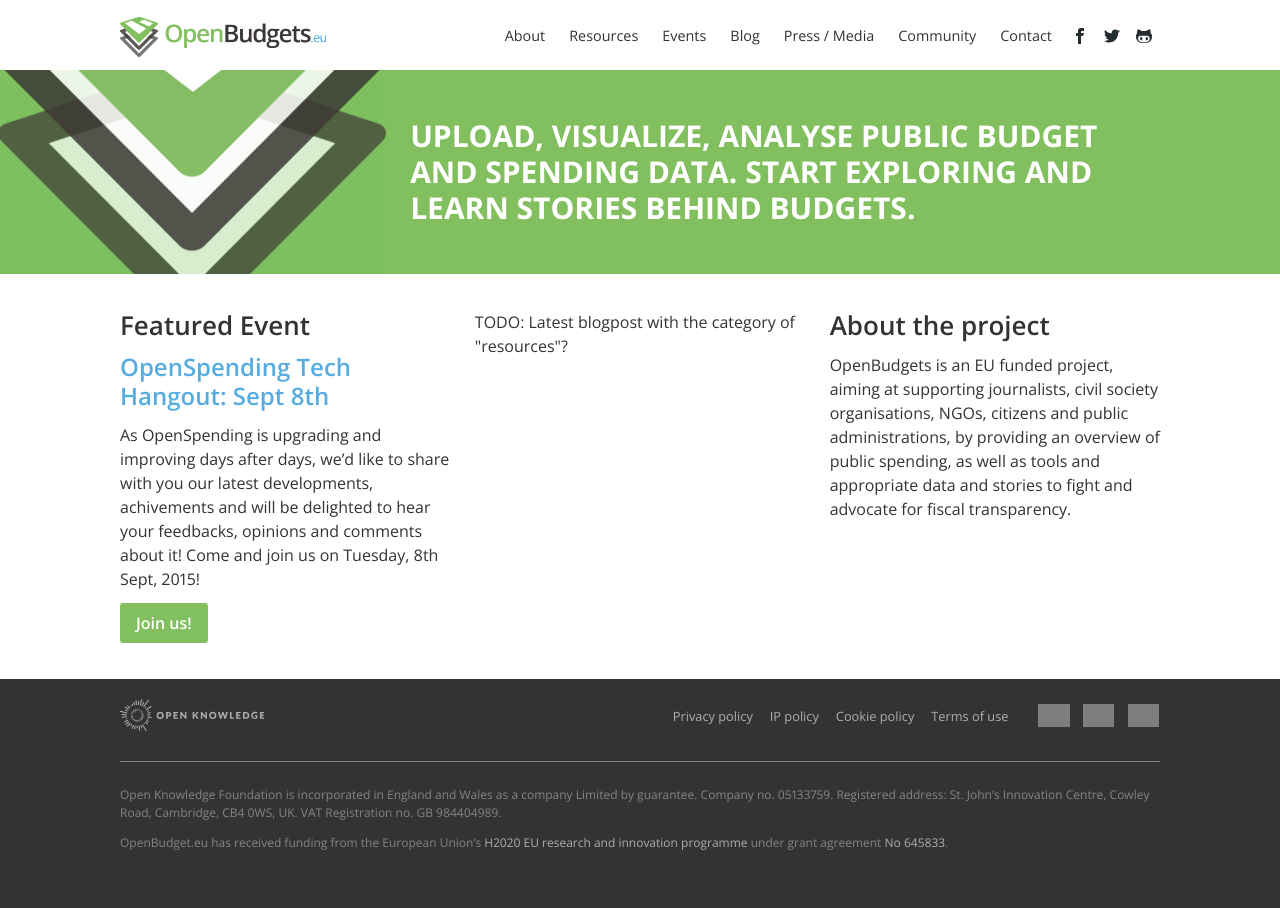
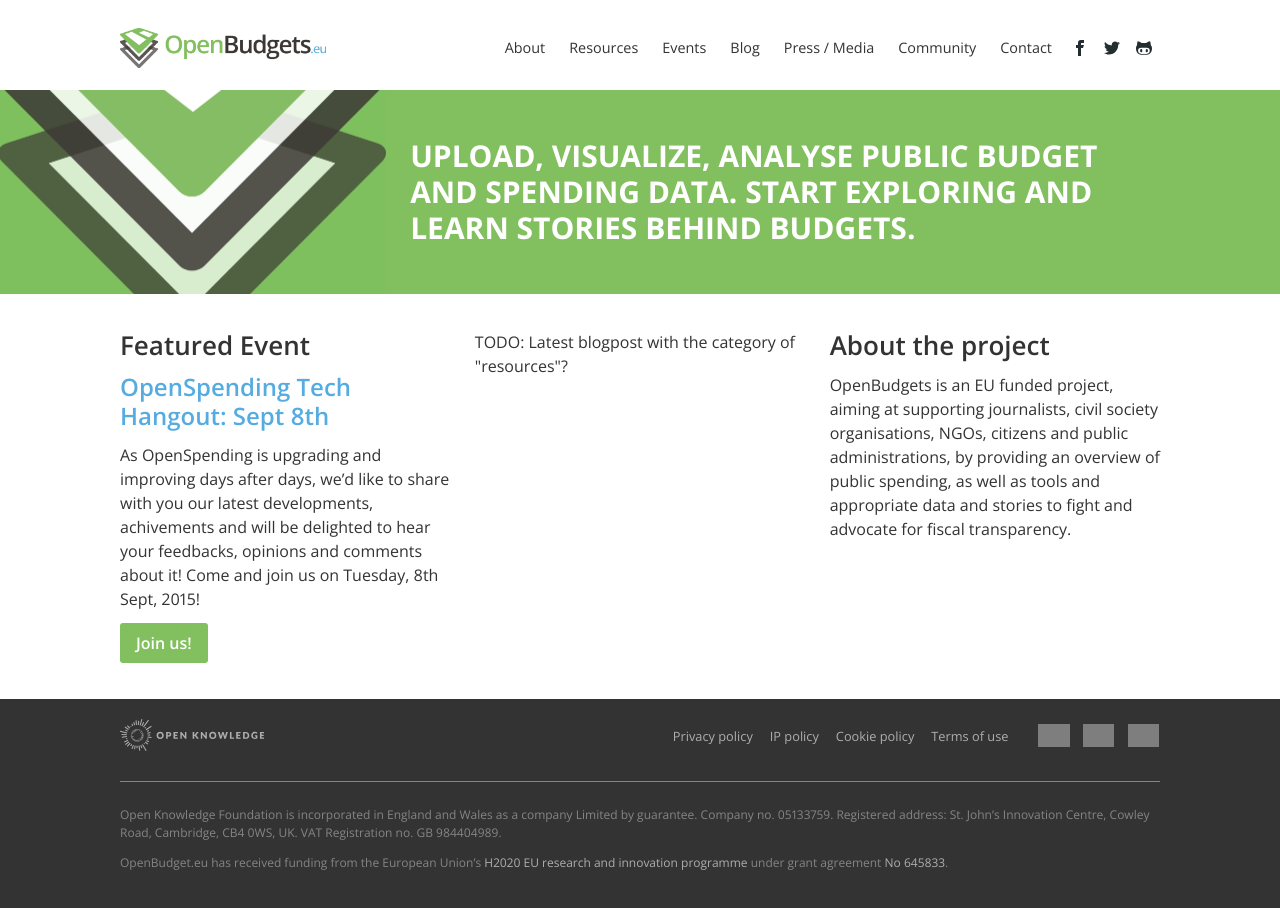
Before and after one commit to openbudgets/openbudgets.github.io, a Jekyll site: the page built from index.html, in a window 1280 px wide. Built offline with Jekyll 4.4.1, drawn with Linux system fonts in a browser that asks for light colours; nearby versions of some CDN libraries; grey boxes are pictures that could not be loaded.

Commit message:
header height

```diff
--- a/_sass/_header.scss
+++ b/_sass/_header.scss
@@ -10,8 +10,11 @@
         float: left;
         padding-top: 10px;
 
-        @media (min-width: $large-screen) {
+        @include MQ(M) {
             padding-top: 17px;
+        }
+        @include MQ(L) {
+            padding-top: 28px;
         }
 
         img {
@@ -28,7 +31,7 @@
     .socials {
         float: right;
         display: none;
-        padding-top: 20px;
+        padding-top: 32px;
 
         @media (min-width: $large-screen) {
             display: block;
@@ -41,7 +44,7 @@
 
     nav {
         display: none;
-        padding-top: 20px;
+        padding-top: 32px;
 
         @media (min-width: $large-screen) {
             display: block;
--- a/_sass/base/_grid-settings.scss
+++ b/_sass/base/_grid-settings.scss
@@ -12,3 +12,23 @@
 
 $medium-screen-up: new-breakpoint(min-width $medium-screen 4);
 $large-screen-up: new-breakpoint(min-width $large-screen 8);
+
+// breakpoints
+
+$S:     320px;
+$M:     $medium-screen;
+$L:     $large-screen;
+
+// media queries
+
+@mixin MQ($canvas) {
+  @if $canvas == S {
+   @media only screen and (min-width: $S) { @content; }
+  }
+  @else if $canvas == M {
+   @media only screen and (min-width: $M) { @content; }
+  }
+  @else if $canvas == L {
+   @media only screen and (min-width: $L) { @content; }
+  }
+}
--- a/_sass/menu/_layout.scss
+++ b/_sass/menu/_layout.scss
@@ -1,23 +1,3 @@
-// breakpoints
-
-$S:     320px;
-$M:     768px;
-$L:     1170px;
-
-// media queries
-
-@mixin MQ($canvas) {
-  @if $canvas == S {
-   @media only screen and (min-width: $S) { @content; }
-  }
-  @else if $canvas == M {
-   @media only screen and (min-width: $M) { @content; }
-  }
-  @else if $canvas == L {
-   @media only screen and (min-width: $L) { @content; }
-  }
-}
-
 // super light grid - it works with the .cd-container class inside style.scss
 
 @mixin column($percentage, $float-direction:left) {
--- a/_sass/menu/_menu.scss
+++ b/_sass/menu/_menu.scss
@@ -54,9 +54,13 @@
 	@include MQ(M) {
 		padding-top: $header-M;
 	}
+
+    @include MQ(L) {
+		padding-top: $header-L;
+	}
 }
 
-header {
+.site-header {
 	position: absolute;
 	top: 0;
 	left: 0;
@@ -84,6 +88,10 @@
 
 	@include MQ(M) {
 		height: $header-M;
+	}
+
+    @include MQ(L) {
+		height: $header-L;
 	}
 }
 
--- a/_sass/menu/_variables.scss
+++ b/_sass/menu/_variables.scss
@@ -17,3 +17,4 @@
 
 $header-S: 50px;
 $header-M: 70px;
+$header-L: 90px;
```
